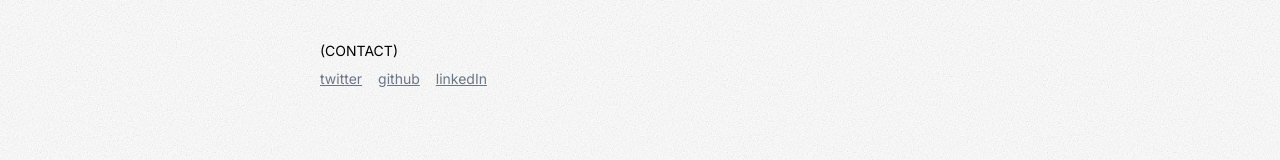
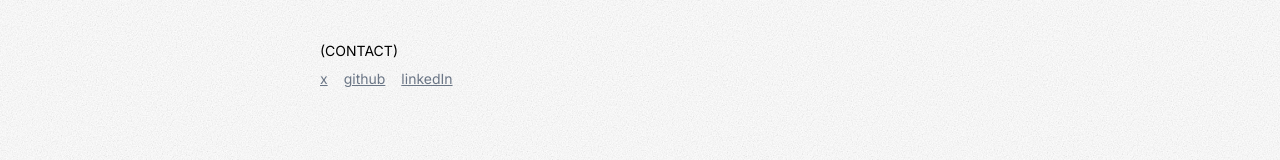
Before and after one commit to rbpolim/website, a Next.js app: page / in a window 1280 px wide. Shown: the part 261-421 px from the top of the page. Built offline with nearby package versions, Linux system fonts and the light colour scheme.

Commit message:
fix: replace anchor tag with Link component in ShootingPage

```diff
--- a/src/app/(site)/page.tsx
+++ b/src/app/(site)/page.tsx
@@ -4,8 +4,8 @@ import { Heading } from "@/components/heading";
 export default function Home() {
   const links = [
     {
-      title: "twitter",
-      href: "https://twitter.com/rbpolim",
+      title: "x",
+      href: "https://x.com/rbpolim",
     },
     {
       title: "github",
--- a/src/app/(site)/shooting/page.tsx
+++ b/src/app/(site)/shooting/page.tsx
@@ -1,4 +1,5 @@
 import Image from "next/image";
+import Link from "next/link";
 import { getPayload } from "payload";
 import config from "@payload-config";
 
@@ -31,9 +32,9 @@ export default async function ShootingPage() {
       {docs.length === 0 ? (
         <p className="mt-8 text-sm text-slate-600/70">
           No photos yet. Add them in the{" "}
-          <a href="/admin" className="underline">
+          <Link href="/admin" className="underline">
             admin
-          </a>
+          </Link>
           .
         </p>
       ) : (
```
